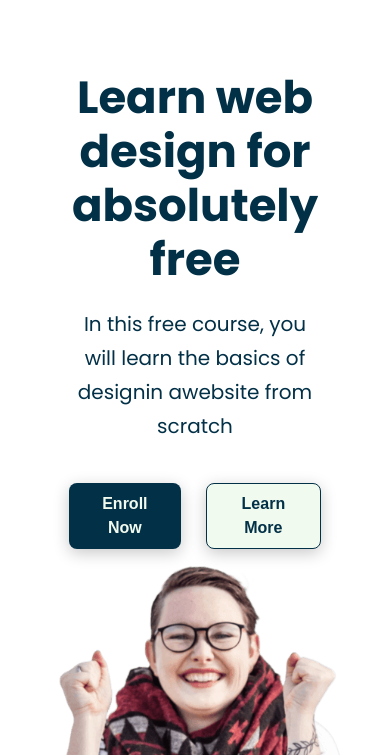
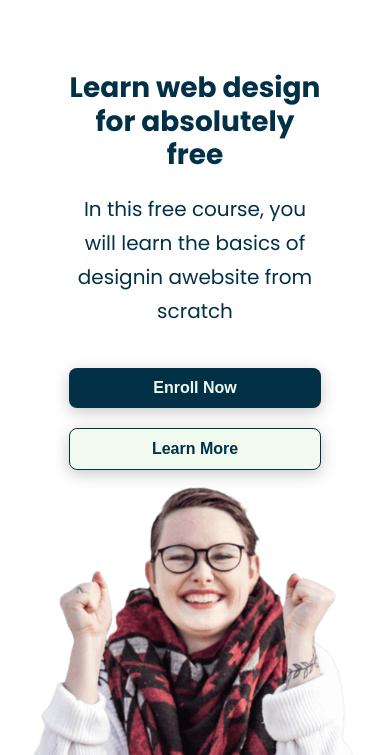
Before and after one commit to AYOUB313132/Template-React-Dark-Light-Mode-Responsive, a plain HTML site: page index.html in a window 390 px wide. Shown: the part 89-844 px from the top of the page. Drawn offline with Linux system fonts and the light colour scheme.

Commit message:
responsive bottons

```diff
--- a/assets/style/style.css
+++ b/assets/style/style.css
@@ -277,3 +277,13 @@ header .container .header-content .buttons{
         justify-content: center;
     }
 }
+@media screen and (max-width:767px) {
+    header .container .header-content h1{
+        font-size: 28px;
+    }
+    header .container .header-content .buttons{
+        flex-direction: column;
+        column-gap: 0px;
+        row-gap: 20px;
+    }
+}
```
